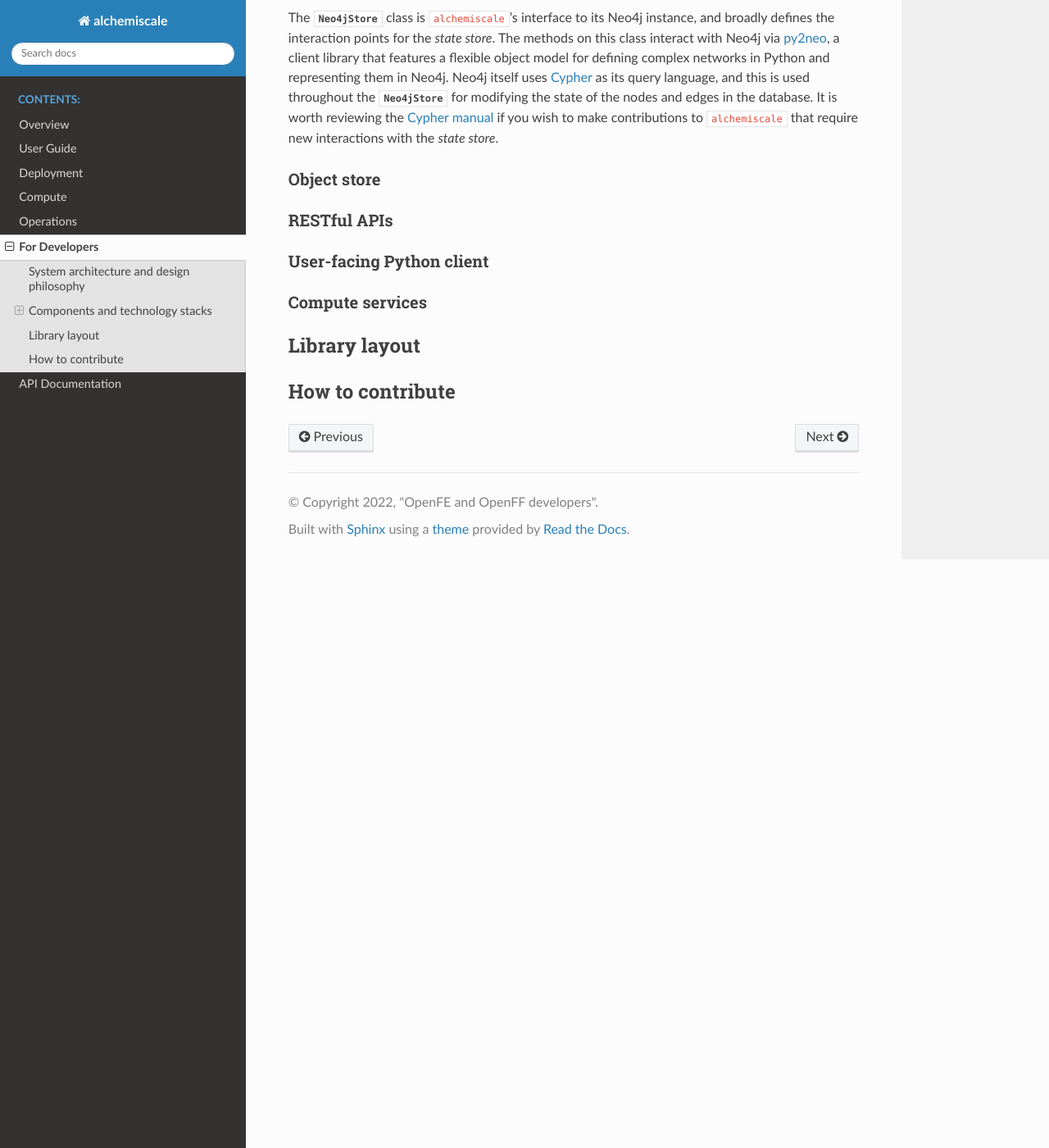
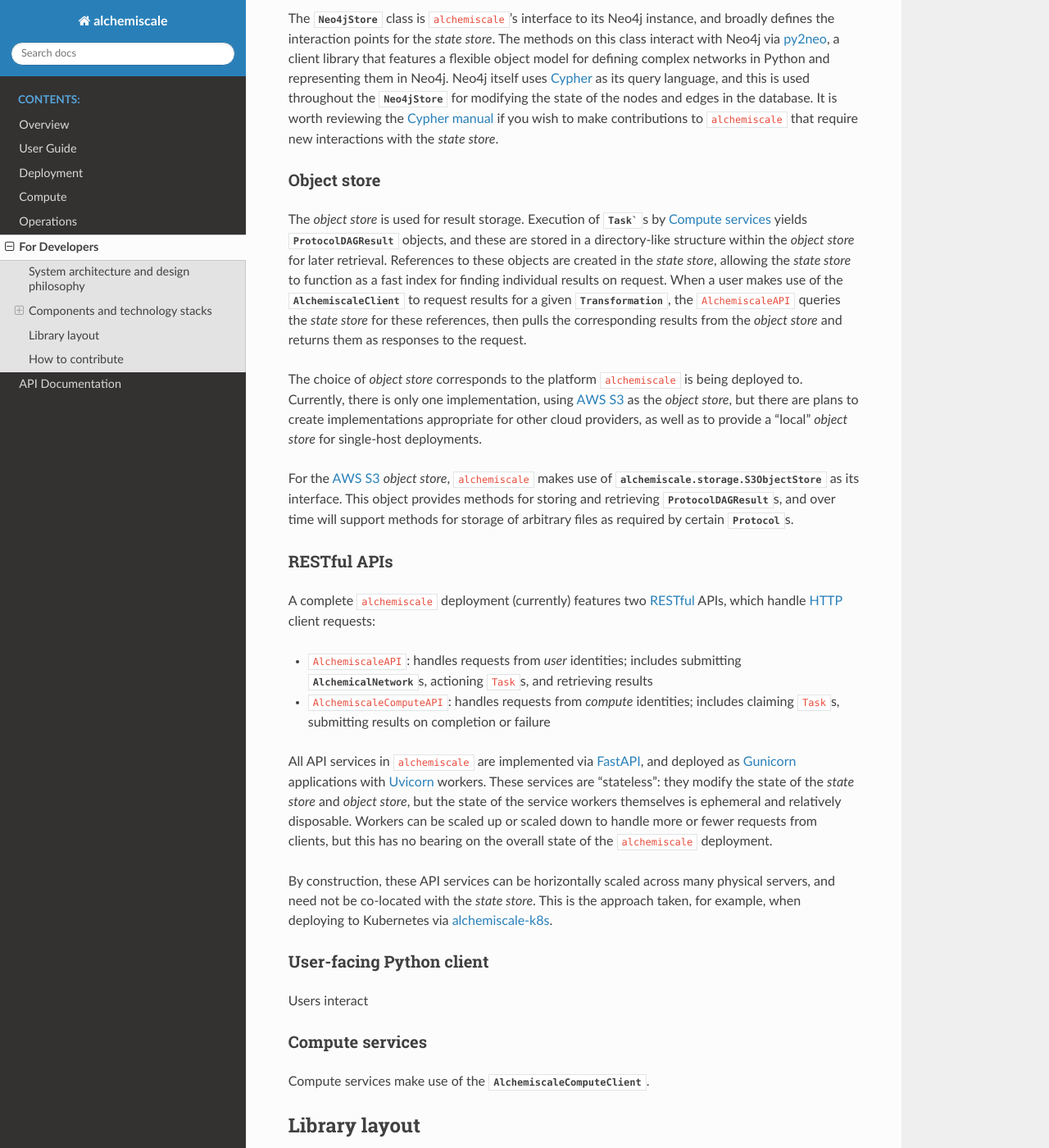
Before and after one commit to OpenFreeEnergy/alchemiscale, a Sphinx documentation site: the page built from docs/development.rst, in a window 1280 px wide and 1400 px high, scrolled down 1695 px. Shown: the whole window at 82% size. Built offline with Sphinx 7.4.7 and the Read the Docs theme 2.0.0, drawn with Linux system fonts in a browser that asks for light colours; some of the changed text lies outside the part shown.

Commit message:
Added object store, API descriptions to dev docs
Also other consistency fixes to docs

```diff
--- a/docs/API_docs.rst
+++ b/docs/api_docs.rst
@@ -1,5 +1,6 @@
+#################
 API Documentation
-=================
+#################
 
 .. toctree::
    :maxdepth: 1
--- a/docs/development.rst
+++ b/docs/development.rst
@@ -13,7 +13,7 @@ This document provides some guidance on:
 * how best to engage with the project
 
 
-.. _ system-architecture:
+.. _system-architecture:
 
 *****************************************
 System architecture and design philosophy
@@ -21,15 +21,16 @@ System architecture and design philosophy
 
 ``alchemiscale`` is an example of a `service-oriented architecture`_, with the following components:
 
-* the system state represented in a graph database (`Neo4j`_), referred to as the *state store*
+* the system state represented in a graph database (`Neo4j`_), often referred to as the *state store*
 * result objects (e.g. files) stored in an *object store*, such as `AWS S3`_
-* user access via a `RESTful`_ API (``AlchemiscaleAPI``), often using the included Python client (:py:class:`~alchemiscale.AlchemiscaleClient`)
-* compute services deployed to resources suitable for performing free energy calculations, typically with `GPUs` for simulation acceleration
-* another `RESTful`_ API (``AlchemiscaleComputeAPI``) used by the compute services for interaction with *state store* and *object store*
+* user access to the *state store* and *object store* via a `RESTful`_ API (``AlchemiscaleAPI``), often using the included Python client (:py:class:`~alchemiscale.interface.client.AlchemiscaleClient`)
+* compute services deployed to resources suitable for performing free energy calculations, typically with `GPUs`_ for simulation acceleration
+* another `RESTful`_ API (``AlchemiscaleComputeAPI``) used by the compute services for interaction with the *state store* and *object store*
 
 These components function together to create a complete ``alchemiscale`` deployment.
-They are shown together visually in
+They are shown together visually in :numref:`system-architecture-figure`.
 
+.. _system-architecture-figure:
 .. figure:: assets/system-architecture.png
    :alt: alchemiscale system architecture
 
@@ -51,6 +52,8 @@ Components and technology stacks
 Each component of ``alchemiscale`` makes use of an underlying technology stack specifically oriented to that component's purpose and needs.
 We detail these components in this section.
 
+
+.. _component-state-store:
 
 State store
 ===========
@@ -75,26 +78,68 @@ It is worth reviewing the `Cypher manual`_ if you wish to make contributions to
 .. _document database: https://en.wikipedia.org/wiki/Document-oriented_database
 
 .. _py2neo: https://github.com/py2neo-org/py2neo
-
-
 .. _Cypher: https://en.wikipedia.org/wiki/Cypher_(query_language)
 .. _Cypher manual: https://neo4j.com/docs/cypher-manual/current/introduction/
 
 
+.. _component-object-store:
+
 Object store
 ============
 
+The *object store* is used for result storage.
+Execution of :py:class:`~alchemiscale.storage.models.Task``\s by :ref:`component-compute-services` yields :py:class:`~gufe.protocols.protocoldag.ProtocolDAGResult` objects, and these are stored
+in a directory-like structure within the *object store* for later retrieval.
+References to these objects are created in the *state store*, allowing the *state store* to function as a fast index for finding individual results on request.
+When a user makes use of the :py:class:`~alchemiscale.interface.client.AlchemiscaleClient` to request results for a given :py:class:`~gufe.transformations.Transformation`, the ``AlchemiscaleAPI`` queries the *state store* for these references, then pulls the corresponding results from the *object store* and returns them as responses to the request.
+
+The choice of *object store* corresponds to the platform ``alchemiscale`` is being deployed to.
+Currently, there is only one implementation, using `AWS S3`_ as the *object store*, but there are plans to create implementations appropriate for other cloud providers, as well as to provide a "local" *object store* for single-host deployments.
+
+For the `AWS S3`_ *object store*, ``alchemiscale`` makes use of :py:class:`alchemiscale.storage.S3ObjectStore` as its interface.
+This object provides methods for storing and retrieving :py:class:`~gufe.protocols.protocoldag.ProtocolDAGResult`\s, and over time will support methods for storage of arbitrary files as required by certain :py:class:`~gufe.protocols.protocol.Protocol`\s.
+
+
+.. _component-apis:
 
 RESTful APIs
 ============
 
+A complete ``alchemiscale`` deployment (currently) features two `RESTful`_ APIs, which handle `HTTP`_ client requests:
+
+* ``AlchemiscaleAPI``: handles requests from *user* identities; includes submitting :py:class:`~gufe.network.AlchemicalNetwork`\s, actioning ``Task``\s, and retrieving results
+* ``AlchemiscaleComputeAPI``: handles requests from *compute* identities; includes claiming ``Task``\s, submitting results on completion or failure
+
+All API services in ``alchemiscale`` are implemented via `FastAPI`_, and deployed as `Gunicorn`_ applications with `Uvicorn`_ workers.
+These services are "stateless": they modify the state of the *state store* and *object store*, but the state of the service workers themselves is ephemeral and relatively disposable.
+Workers can be scaled up or scaled down to handle more or fewer requests from clients, but this has no bearing on the overall state of the ``alchemiscale`` deployment.
+
+By construction, these API services can be horizontally scaled across many physical servers, and need not be co-located with the *state store*.
+This is the approach taken, for example, when deploying to Kubernetes via `alchemiscale-k8s`_.
+
+
+.. _HTTP: https://en.wikipedia.org/wiki/HTTP
+.. _FastAPI: https://en.wikipedia.org/wiki/HTTP
+.. _Gunicorn: https://docs.gunicorn.org/en/latest/custom.html
+.. _Uvicorn: https://www.uvicorn.org/
+
+.. _alchemiscale-k8s: https://github.com/datryllic/alchemiscale-k8s
+
+
+.. _component-user-client:
 
 User-facing Python client
 =========================
 
+Users interact
+
+
+.. _component-compute-services:
 
 Compute services
 ================
+
+Compute services make use of the :py:class:`~alchemiscale.compute.client.AlchemiscaleComputeClient`.
 
 
 **************
--- a/docs/index.rst
+++ b/docs/index.rst
@@ -33,7 +33,7 @@ in particular the `OpenForceField`_ and `OpenFreeEnergy`_ ecosystems.
    ./compute
    ./operations
    ./development
-   ./API_docs
+   ./api_docs
 
 
 Indices and tables
--- a/docs/user_guide.rst
+++ b/docs/user_guide.rst
@@ -87,6 +87,8 @@ For production use of this protocol, we recommend the default settings::
     >>> settings = NonEquilibriumCyclingProtocol.default_settings()
 
 
+.. _user-guide-submit-network:
+
 *************************************************
 Submitting your AlchemicalNetwork to alchemiscale
 *************************************************
@@ -155,6 +157,8 @@ You can list all your accessible ``AlchemicalNetworks`` on the ``alchemiscale``
 
 and you can use these with :py:meth:`~alchemiscale.AlchemiscaleClient.get_network` above to pull them down as desired.
 
+
+.. _user-guide-create-tasks:
 
 ****************************
 Creating and actioning Tasks
```
